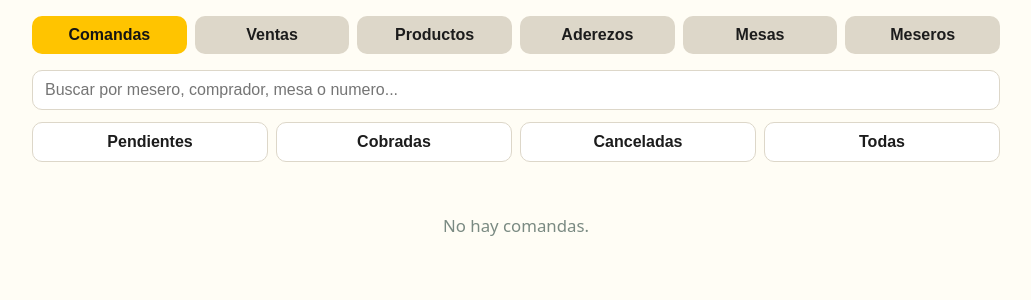
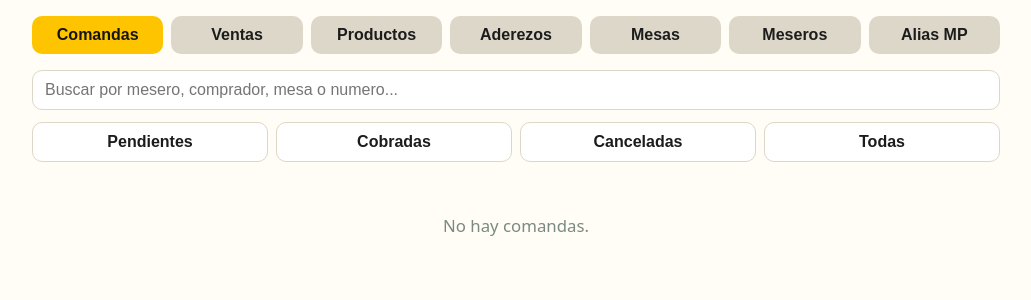
Before and after one commit to gabrielmorelloregalini/comandasProyect, a Flask app: template templates/caja.html in a window 1280 px wide. Shown: the part 74-374 px from the top of the page, without its empty margins (124-1155 px from the left). Run offline with Flask 3, Linux system fonts and the light colour scheme; the template is opened without the code that fills it, so the values that code supplies are empty; parts of the project's set-up code (start-up, migrations or seed data) failed here and were passed over; some libraries are stand-ins or nearby versions.

Commit message:
Editor de alias de Mercado Pago en caja (persistido en DB, uno solo)

```diff
--- a/app.py
+++ b/app.py
@@ -13,7 +13,7 @@ DB_PATH = os.path.join(BASE_DIR, "scau.db")
 # Alias de Mercado Pago que se muestra junto al total de la comanda.
 MP_ALIAS = os.environ.get("MP_ALIAS", "scau.ejemplo.alias")
 # Contrasena para entrar a /caja (cambiala a gusto).
-CAJA_PASSWORD = os.environ.get("CAJA_PASSWORD", "soylacaja")
+CAJA_PASSWORD = "soylacaja"
 # =======================================
 
 _CAJA_TOKEN = os.environ.get("CAJA_TOKEN") or secrets.token_urlsafe(32)
@@ -83,6 +83,11 @@ CREATE TABLE IF NOT EXISTS producto_aderezo (
     PRIMARY KEY (producto_id, aderezo_id),
     FOREIGN KEY (producto_id) REFERENCES producto(id),
     FOREIGN KEY (aderezo_id) REFERENCES aderezo(id)
+);
+
+CREATE TABLE IF NOT EXISTS configuracion (
+    clave TEXT PRIMARY KEY,
+    valor TEXT NOT NULL
 );
 """
 
@@ -185,6 +190,12 @@ def init_db():
 init_db()
 
 
+def get_alias():
+    db = get_db()
+    fila = db.execute("SELECT valor FROM configuracion WHERE clave=?", ("mp_alias",)).fetchone()
+    return fila["valor"] if fila else MP_ALIAS
+
+
 def generar_numero():
     db = get_db()
     base = datetime.datetime.now()
@@ -229,14 +240,14 @@ def pedido_a_dict(row):
 # ============ PAGINAS ============
 @app.get("/")
 def pagina_mesero():
-    return render_template("index.html", mp_alias=MP_ALIAS)
+    return render_template("index.html", mp_alias=get_alias())
 
 
 @app.get("/caja")
 def pagina_caja():
     if request.cookies.get("caja_token") != _CAJA_TOKEN:
         return redirect(url_for("caja_login"))
-    return render_template("caja.html", mp_alias=MP_ALIAS)
+    return render_template("caja.html", mp_alias=get_alias())
 
 
 @app.get("/caja/login")
@@ -256,12 +267,30 @@ def caja_login_post():
 
 @app.get("/cocina")
 def pagina_cocina():
-    return render_template("cocina.html", mp_alias=MP_ALIAS)
+    return render_template("cocina.html", mp_alias=get_alias())
 
 
 @app.get("/api/config")
 def api_config():
-    return jsonify({"alias": MP_ALIAS})
+    return jsonify({"alias": get_alias()})
+
+
+@app.put("/api/config")
+def api_guardar_config():
+    if request.cookies.get("caja_token") != _CAJA_TOKEN:
+        abort(401, "No autorizado")
+    data = request.get_json(force=True)
+    alias = (data.get("alias") or "").strip()
+    if not alias:
+        abort(400, "Alias invalido")
+    db = get_db()
+    db.execute(
+        "INSERT INTO configuracion (clave, valor) VALUES (?, ?) "
+        "ON CONFLICT(clave) DO UPDATE SET valor=EXCLUDED.valor",
+        ("mp_alias", alias),
+    )
+    db.commit()
+    return jsonify({"ok": True, "alias": alias})
 
 
 # ============ PRODUCTOS ============
--- a/static/caja.js
+++ b/static/caja.js
@@ -26,7 +26,7 @@ function cambiarPestana(nombre) {
   document.querySelectorAll(".pestana").forEach((b) => {
     b.classList.toggle("btn-primario", b.dataset.pestana === nombre);
   });
-  ["comandas", "ventas", "productos", "aderezos", "mesas", "meseros"].forEach((p) => {
+  ["comandas", "ventas", "productos", "aderezos", "mesas", "meseros", "alias"].forEach((p) => {
     $("#pestana-" + p).classList.toggle("oculto", p !== nombre);
   });
   if (nombre === "comandas") cargarComandas();
@@ -35,6 +35,7 @@ function cambiarPestana(nombre) {
   if (nombre === "aderezos") cargarAderezos();
   if (nombre === "mesas") cargarMesas();
   if (nombre === "meseros") { cargarMeseros(); cargarMesasParaMeseros(); }
+  if (nombre === "alias") cargarAlias();
 }
 
 document.querySelectorAll(".pestana").forEach((b) => {
@@ -538,6 +539,28 @@ $("#mesero-cancelar").addEventListener("click", () => {
   renderOpcionesMesas(mesasGlobal, new Set());
 });
 
+// ---------- Alias Mercado Pago ----------
+async function cargarAlias() {
+  try {
+    const cfg = await api("/api/config");
+    ALIAS = cfg.alias || "";
+    $("#alias-mp").value = ALIAS;
+  } catch (e) { alert("Error: " + e.message); }
+}
+
+$("#form-alias").addEventListener("submit", async (e) => {
+  e.preventDefault();
+  const alias = $("#alias-mp").value.trim();
+  if (!alias) return;
+  const btn = $("#alias-guardar");
+  try {
+    await api("/api/config", { method: "PUT", body: JSON.stringify({ alias }) });
+    ALIAS = alias;
+    btn.textContent = "Guardado";
+    setTimeout(() => { btn.textContent = "Guardar alias"; }, 1500);
+  } catch (err) { alert("Error: " + err.message); }
+});
+
 // ---------- Init ----------
 async function init() {
   try {
--- a/templates/caja.html
+++ b/templates/caja.html
@@ -21,6 +21,7 @@
     <button class="btn pestana" data-pestana="aderezos">Aderezos</button>
     <button class="btn pestana" data-pestana="mesas">Mesas</button>
     <button class="btn pestana" data-pestana="meseros">Meseros</button>
+    <button class="btn pestana" data-pestana="alias">Alias MP</button>
   </div>
 
   <!-- PESTANA COMANDAS -->
@@ -149,8 +150,24 @@
     </table>
   </section>
 
+  <!-- PESTANA ALIAS -->
+  <section id="pestana-alias" class="oculto">
+    <h2 class="seccion-titulo">Alias de Mercado Pago</h2>
+    <div class="tarjeta">
+      <form id="form-alias" autocomplete="off">
+        <div class="campo">
+          <label for="alias-mp">Alias (es el que ven los meseros al cobrar)</label>
+          <input type="text" id="alias-mp" maxlength="60" placeholder="scau.ejemplo.alias" required>
+        </div>
+        <div class="fila-accion">
+          <button type="submit" class="btn btn-primario" id="alias-guardar">Guardar alias</button>
+        </div>
+      </form>
+    </div>
+  </section>
+
 </main>
 
-<script src="/static/caja.js?v=3"></script>
+<script src="/static/caja.js?v=4"></script>
 </body>
 </html>
```
